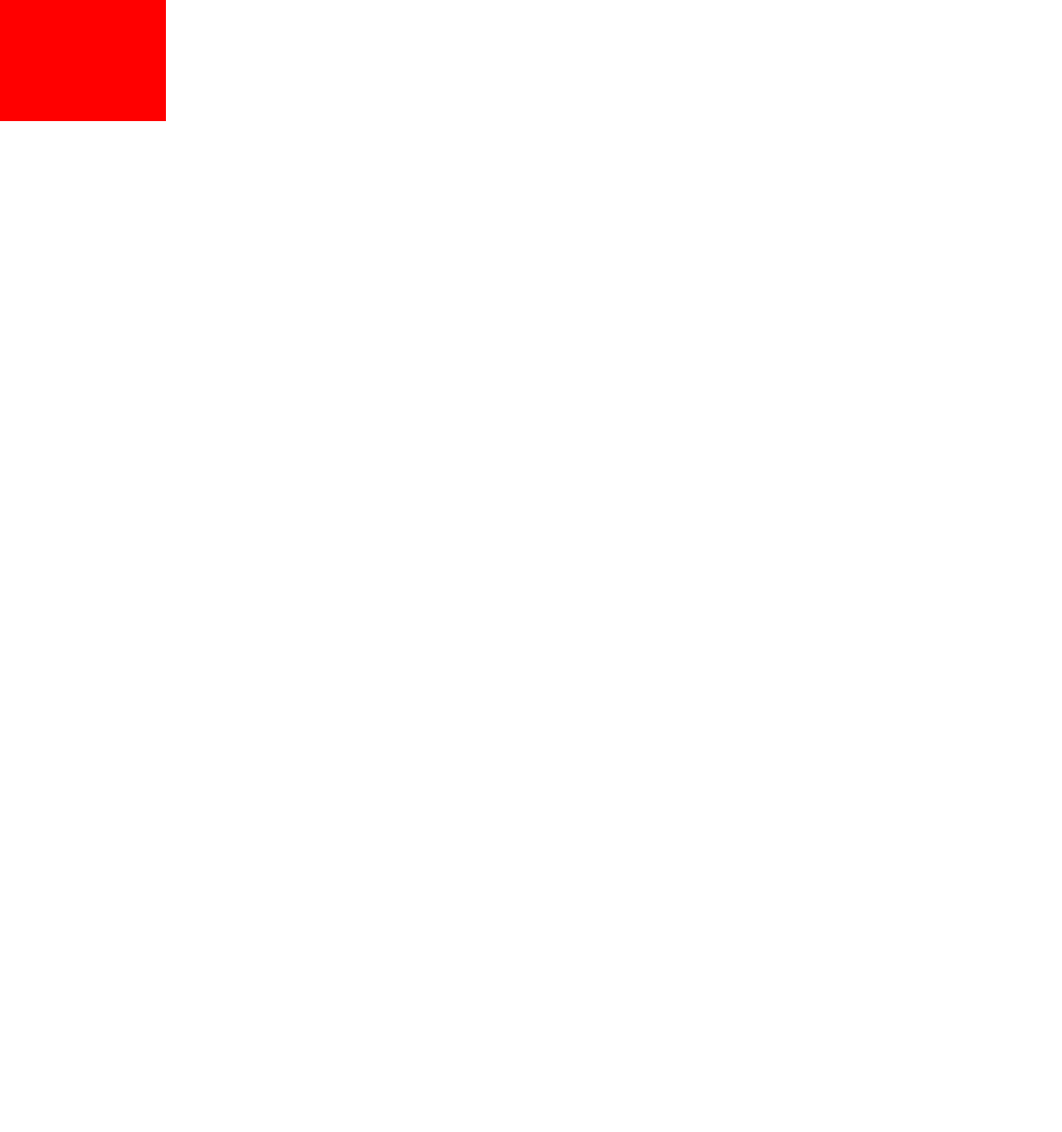
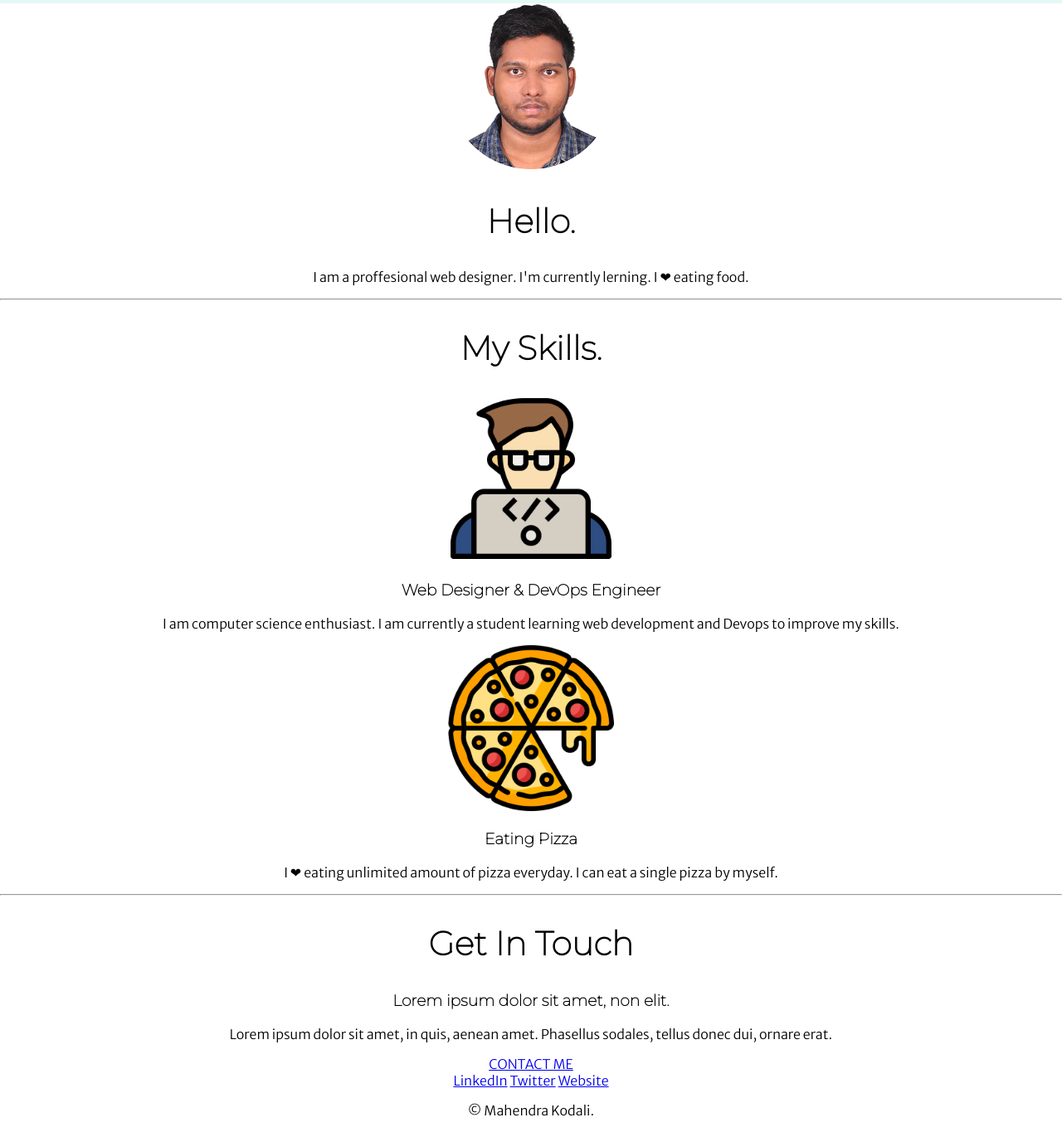
Before and after one commit to mahendrakodali/personalsite, a plain HTML site: page index.html in a window 1280 px wide. Shown: the part 754-2119 px from the top of the page at 83% size. Before the commit the page ends 900 px from the top, so only its background shows below. Drawn offline with Linux system fonts and the light colour scheme.

Commit message:
added some changes to the site

```diff
--- a/css/styles.css
+++ b/css/styles.css
@@ -1,23 +1,55 @@
 body{
 	margin: 0px;
+	text-align: center;
+	font-family: 'Merriweather Sans', sans-serif;
 }
 
 h1{
-  margin-top: 0px;
-  margin-bottom: 0px;
+  margin: 50px auto 0 auto;
+  font-family: 'Sacramento', cursive;
+  font-size: 5.625rem;
+}
+h2{
+   font-family: 'Montserrat', sans-serif;
+   font-size:2.5rem;
+}
+
+h3{
+  font-family: 'Montserrat', sans-serif;
+}
+
+.pizza-pic{
+	width: 200px;
+	height: 200px;
+}
+
+.coding-pic{
+	width: 200px;
+	height: 200px;
 }
 .top-container{
     background-color: #E4F9F5;
+    position: relative;
+    padding-top: 100px;
 }
 
 .middle-container{
-	background-color: blue;
-	height: 200px;
-	width: 200px;
 }
 
 .bottom-container{
-	background-color: red;
-	height: 200px;
-	width: 200px;
+
 }
+
+.bottom-cloud{
+	position: absolute;
+	left: 400px;
+	bottoom: 300px;
+
+}
+
+.top-cloud{
+	position: absolute;
+	right: 400px;
+	top: 50px;
+
+}
--- a/index.html
+++ b/index.html
@@ -5,23 +5,56 @@
 	<title>Mahendra Kodali</title>
 	<link rel="stylesheet" type="text/css" href="css/styles.css">
 	<link rel="icon" type="text/css" href="images/favicon.ico">
+	<link rel="preconnect" href="https://fonts.googleapis.com">
+    <link rel="preconnect" href="https://fonts.gstatic.com" crossorigin>
+    <link href="https://fonts.googleapis.com/css2?family=Merriweather+Sans:wght@300&family=Montserrat:wght@100&family=Sacramento&display=swap" rel="stylesheet">
 </head>
 <body>
 
 	<div class="top-container">
-		<img src="images/cloud.png" alt="cloud-image">
+		<img class="top-cloud" src="images/cloud.png" alt="cloud-image">
 		<h1>I am Mahendra.</h1>
-		<p>a programmer.</p>
-		<img src="images/cloud.png" alt="cloud-image">
+		<h2>a <span style="text-decoration: underline;">pro</span>grammer.</h2>
+		<img class="bottom-cloud" src="images/cloud.png" alt="cloud-image">
 		<img src="images/mountain.png" alt="mountain-image">
 	</div>
 	<div class="middle-container">
+  <div class="profile">
+    <img src="images/mahindra.png" alt="profile pic">
+    <h2>Hello.</h2>
+    <p>I am a proffesional web designer. I'm currently lerning. I ❤ eating food.</p>
+  </div>
+  <hr>
+  <div class="skills">
+    <h2>My Skills.</h2>
+    <div class="skill-row">
+      <img class="coding-pic" src="images/coding.png" alt="coding-pic">
+      <h3>Web Designer & DevOps Engineer</h3>
+      <p>I am computer science enthusiast. I am currently a student learning web development and Devops to improve my skills.</p>
+    </div>
+    <div class="skill-row">
+      <img class="pizza-pic" src="images/pizza.png" alt="pizza-pic">
+      <h3>Eating Pizza</h3>
+      <p>I ❤ eating unlimited amount of pizza everyday. I can eat a single pizza by myself. </p>
+    </div>
+  </div>
+  <hr>
+  <div class="contact-me">
+    <h2>Get In Touch</h2>
+    <h3>Lorem ipsum dolor sit amet, non elit.</h3>
+    <p>Lorem ipsum dolor sit amet, in quis, aenean amet. Phasellus sodales, tellus donec dui, ornare erat.</p>
+    <a class="btn" href="mailto:kodalimahindra3072@gmail.com">CONTACT ME</a>
+  </div>
+</div>
 
-	</div>
 
-	<div class="bottom-container">
+<div class="bottom-container">
+  <a class="footer-link" href="https://www.linkedin.com/">LinkedIn</a>
+  <a class="footer-link" href="https://twitter.com/">Twitter</a>
+  <a class="footer-link" href="https://www.appbrewery.co/">Website</a>
+  <p>© Mahendra Kodali.</p>
+</div>
 
-	</div>
 
 </body>
 </html>
```
Also changed, not shown: images/coding.png (added), images/mahindra.png (added), images/pizza.png (added).
